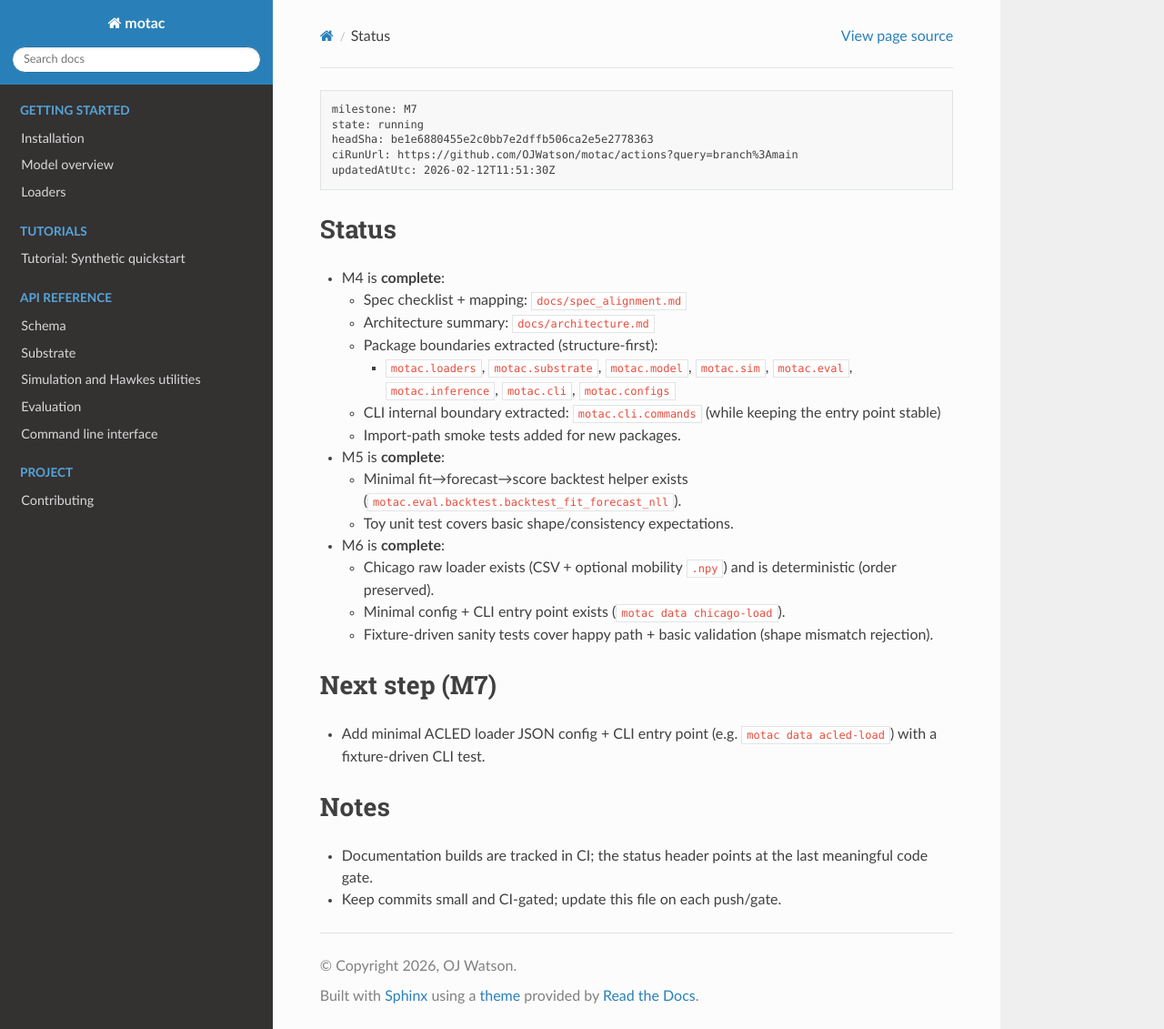
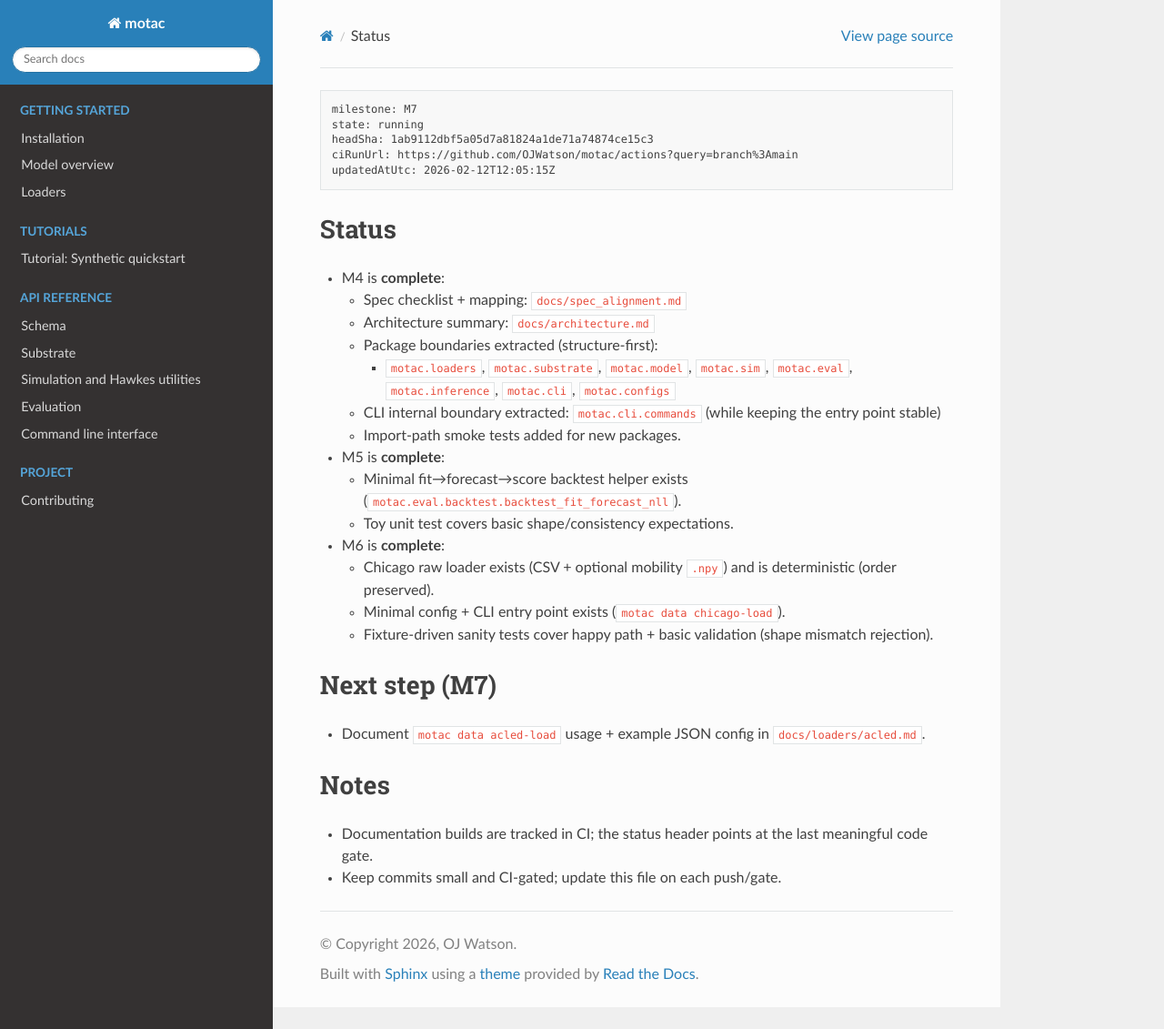
Before and after one commit to OJWatson/motac, a Sphinx documentation site: the page built from docs/STATUS.md, in a window 1280 px wide and 1131 px high. Shown: the whole window at 91% size. Built offline with Sphinx 7.4.7 and the Read the Docs theme 3.1.0, drawn with Linux system fonts in a browser that asks for light colours.

Commit message:
Update status/worklog for ACLED CLI step

````diff
--- a/docs/STATUS.md
+++ b/docs/STATUS.md
@@ -1,9 +1,9 @@
 ```pm-status
 milestone: M7
 state: running
-headSha: be1e6880455e2c0bb7e2dffb506ca2e5e2778363
+headSha: 1ab9112dbf5a05d7a81824a1de71a74874ce15c3
 ciRunUrl: https://github.com/OJWatson/motac/actions?query=branch%3Amain
-updatedAtUtc: 2026-02-12T11:51:30Z
+updatedAtUtc: 2026-02-12T12:05:15Z
 ```
 
 ## Status
@@ -25,7 +25,7 @@ updatedAtUtc: 2026-02-12T11:51:30Z
   - Fixture-driven sanity tests cover happy path + basic validation (shape mismatch rejection).
 
 ## Next step (M7)
-- Add minimal ACLED loader JSON config + CLI entry point (e.g. `motac data acled-load`) with a fixture-driven CLI test.
+- Document `motac data acled-load` usage + example JSON config in `docs/loaders/acled.md`.
 
 ## Notes
 - Documentation builds are tracked in CI; the status header points at the last meaningful code gate.
````
Also changed, not shown: docs/WORKLOG.md (+1 -0 lines).
